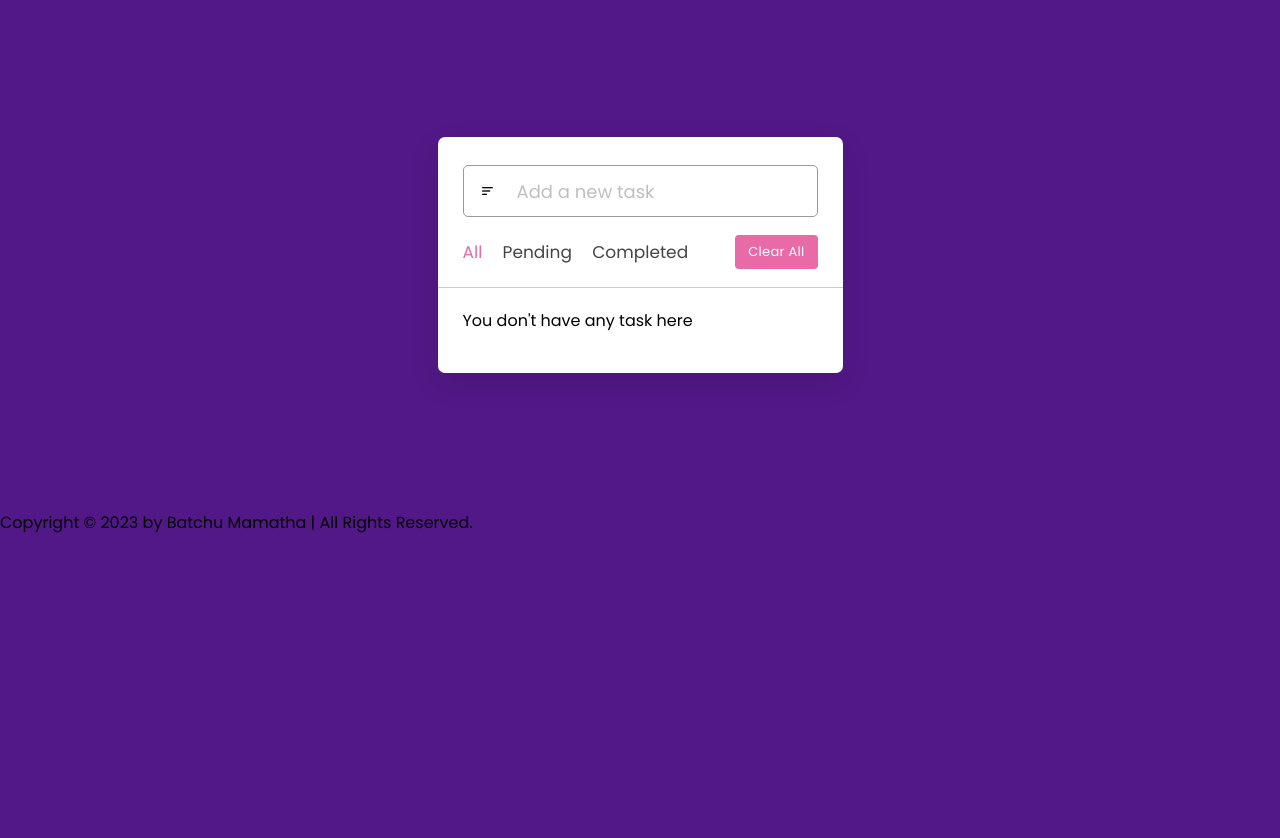
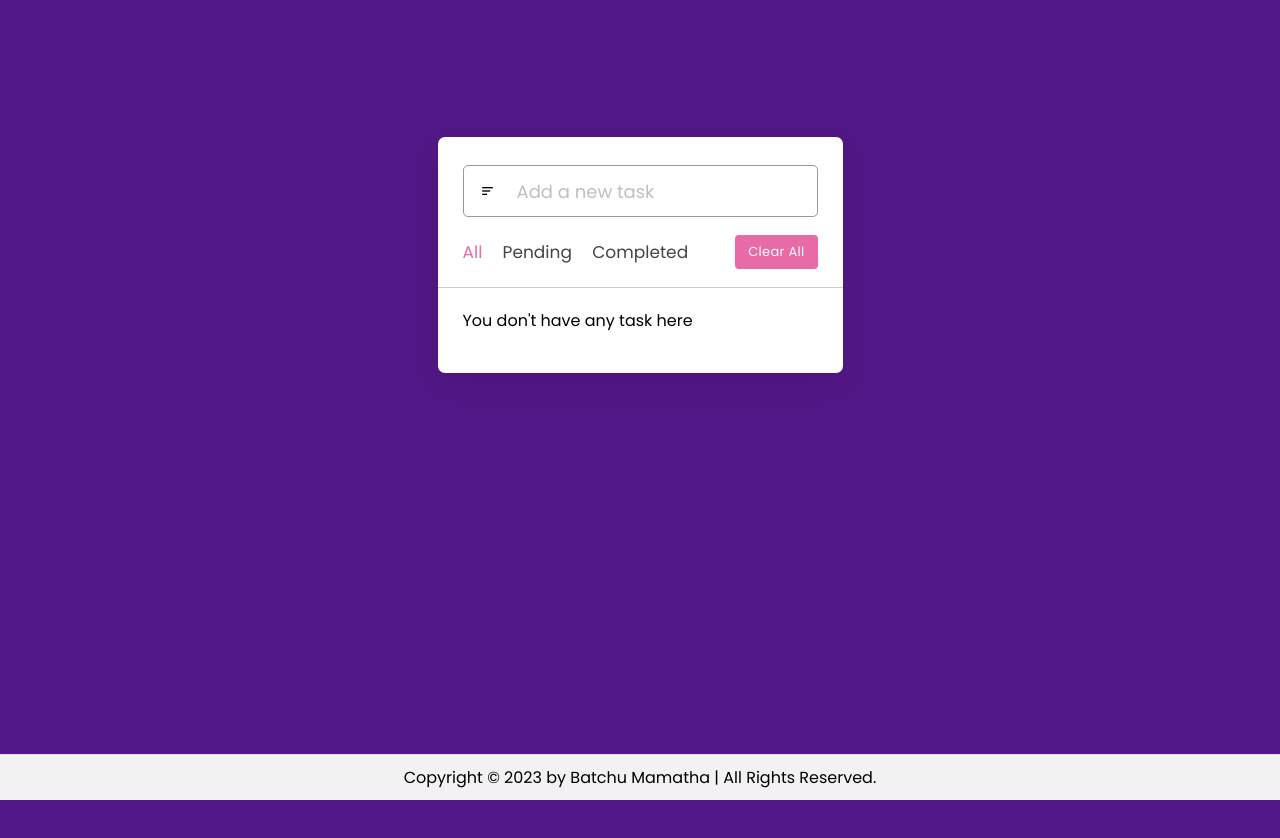
Before and after one commit to BatchuMamatha/OIBSIP-Level2-Task3, a plain HTML site: page index.html in a window 1280 px wide. Drawn offline with nearby package versions, Linux system fonts and the light colour scheme.

Commit message:
Update style.css

```diff
--- a/style.css
+++ b/style.css
@@ -187,6 +187,16 @@ body{
 .settings li i{
   padding-right: 8px;
 }
+.footer {
+  text-align: center;
+  background-color: #f2f2f2;
+  padding: 10px;
+  position: fixed;
+  bottom: 0;
+  left: 0;
+  width: 100%;
+  border-top: 1px solid #ddd;
+}
 
 @media (max-width: 400px) {
   body{
```
